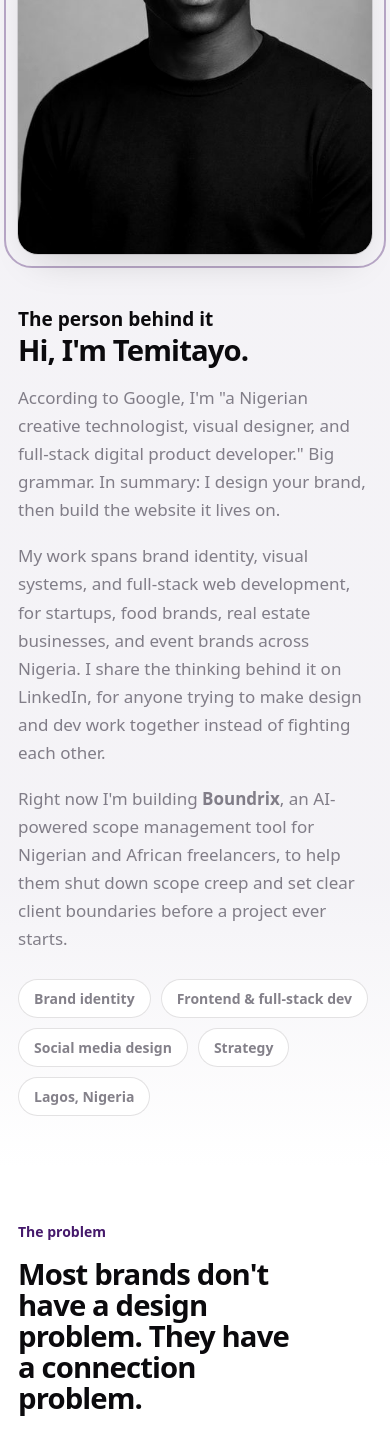
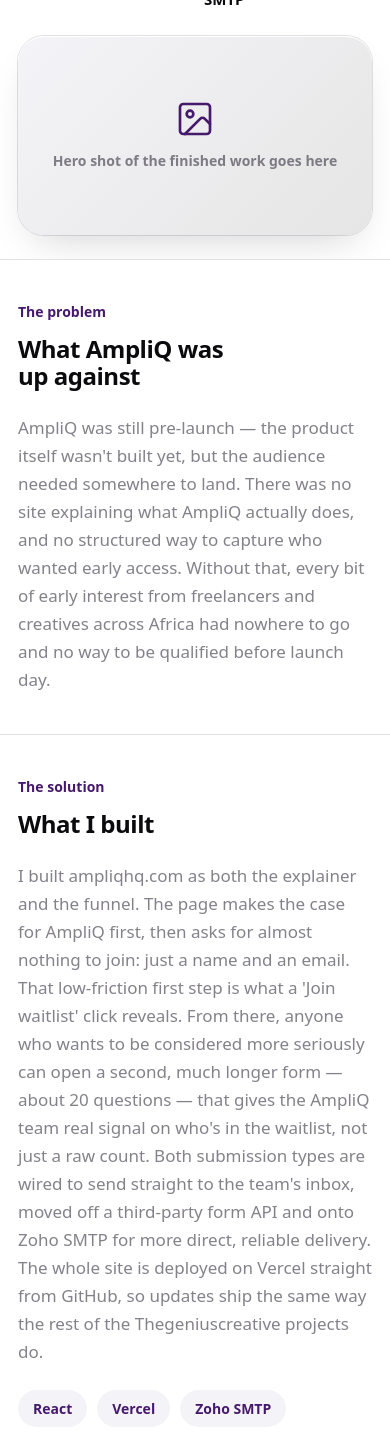
Before and after one commit to Afuwapetemitayo/thegeniuscreative-website, a React (Vite) app: page /solutions/ampliqhq in a window 390 px wide. Before the commit this address led to /. Shown: the part 866-2306 px from the top of the page. Built offline with nearby package versions, Linux system fonts and the light colour scheme; a web font is replaced by a local one.

Commit message:
style: rebrand palette, fix nav/mobile spacing, improve contact form UX and project upload

```diff
--- a/src/components/Solutions.jsx
+++ b/src/components/Solutions.jsx
@@ -49,7 +49,13 @@
 function SolutionCard({ project, Icon }) {
   return (
     <article className="sol">
-      <div className="thumb"><Icon size={34} /></div>
+      <div className="thumb">
+        {project.image ? (
+          <img src={project.image} alt={`${project.name} screenshot`} />
+        ) : (
+          <Icon size={34} />
+        )}
+      </div>
       <div className="sbody">
         <div className="meta">
           <b>{project.name}</b>
--- a/src/data/projects.js
+++ b/src/data/projects.js
@@ -3,32 +3,36 @@
 
 const projects = [
   {
-    slug: 'project-one',
-    name: '[Brand name]',
-    kind: 'Design', // "Design" or "Development"
-    problem: '[One or two lines on the problem]',
-    solution: '[What you built]',
-    result: '[Outcome, number, or client quote]',
-    client: '[Client / brand name]',
-    role: '[e.g. Brand identity & web design]',
-    timeline: '[e.g. 3 weeks]',
-    tools: '[e.g. Photoshop, Figma]',
-    stack: [], // e.g. ['React', 'Supabase'] — leave empty for design-only projects
+    slug: 'ampliqhq',
+    name: 'AmpliQ',
+    kind: 'Development',
+    image: null,
+    problem: 'AmpliQ needed a home before it had a product: somewhere for freelancers and creatives across Africa to actually understand what AmpliQ is, and a fast way to capture a waitlist of the people who wanted in first.',
+    problemLong: "AmpliQ was still pre-launch — the product itself wasn't built yet, but the audience needed somewhere to land. There was no site explaining what AmpliQ actually does, and no structured way to capture who wanted early access. Without that, every bit of early interest from freelancers and creatives across Africa had nowhere to go and no way to be qualified before launch day.",
+    solution: "A landing site at ampliqhq.com that explains AmpliQ, paired with a two-step waitlist form: a quick name-and-email capture up front, then an optional ~20-question form for people who want to go deeper. Submissions route straight to the team's inbox through Zoho SMTP, deployed on Vercel.",
+    solutionLong: "I built ampliqhq.com as both the explainer and the funnel. The page makes the case for AmpliQ first, then asks for almost nothing to join: just a name and an email. That low-friction first step is what a 'Join waitlist' click reveals. From there, anyone who wants to be considered more seriously can open a second, much longer form — about 20 questions — that gives the AmpliQ team real signal on who's in the waitlist, not just a raw count. Both submission types are wired to send straight to the team's inbox, moved off a third-party form API and onto Zoho SMTP for more direct, reliable delivery. The whole site is deployed on Vercel straight from GitHub, so updates ship the same way the rest of the Thegeniuscreative projects do.",
+    result: 'A live, working waitlist at ampliqhq.com, built to grow with the product.',
+    client: 'AmpliQ',
+    role: 'Full-stack web development — landing site & waitlist system',
+    timeline: 'Ongoing',
+    tools: 'React, Vercel, Zoho SMTP',
+    stack: ['React', 'Vercel', 'Zoho SMTP'],
     quote: '',
     quoteAuthor: ''
   },
   {
-    slug: 'project-two',
-    name: '[Brand name]',
+    slug: 'ampliqhq',
+    name: 'Ampliqhq',
     kind: 'Development',
-    problem: '[One or two lines on the problem]',
-    solution: '[What you built]',
-    result: '[Outcome, number, or client quote]',
-    client: '[Client / brand name]',
-    role: '[e.g. Full-stack web development]',
-    timeline: '[e.g. 5 weeks]',
-    tools: '[e.g. React, Node.js, Supabase]',
-    stack: ['React', 'Node.js', 'Supabase'],
+    image: null, // drop a screenshot at /public/images/projects/ampliqhq.jpg and set this to '/images/projects/ampliqhq.jpg'
+    problem: 'AmpliQ needed a waitlist site before it had a product to point to — which meant the site had to earn trust and explain what AmpliQ actually is, not just collect emails.',
+    solution: 'Built and shipped ampliqhq.com: a landing page that explains the platform, paired with a two-step signup — a fast name-and-email capture up front, then a full qualifying form for people who want to share more.',
+    result: 'A live waitlist that converts curious visitors into signups, with every submission — quick or detailed — landing straight in the inbox in real time.',
+    client: 'AmpliQ',
+    role: 'Full-stack web development',
+    timeline: 'Ongoing',
+    tools: 'React, Vite, Zoho SMTP',
+    stack: ['React', 'Vite', 'Zoho SMTP'],
     quote: '',
     quoteAuthor: ''
   },
@@ -36,6 +40,7 @@
     slug: 'project-three',
     name: '[Brand name]',
     kind: 'Design',
+    image: null,
     problem: '[One or two lines on the problem]',
     solution: '[What you built]',
     result: '[Outcome, number, or client quote]',
@@ -51,6 +56,7 @@
     slug: 'project-four',
     name: '[Brand name]',
     kind: 'Development',
+    image: null,
     problem: '[One or two lines on the problem]',
     solution: '[What you built]',
     result: '[Outcome, number, or client quote]',
--- a/src/index.css
+++ b/src/index.css
@@ -156,6 +156,7 @@
 .sol:hover{transform:translateY(-6px)}
 .sol.hide{display:none}
 .thumb{aspect-ratio:16/9;background:linear-gradient(135deg,var(--soft),hsl(0 0% 90%));display:grid;place-items:center;color:var(--accent)}
+.thumb img{width:100%;height:100%;object-fit:cover;object-position:top center;display:block}
 .thumb svg{width:34px;height:34px}
 .sbody{padding:24px 26px 26px}
 .meta{display:flex;justify-content:space-between;align-items:center;gap:12px}
@@ -324,6 +325,7 @@
 #story .smeta dt{font-size:13px;font-weight:600;color:var(--accent);margin:0 0 6px}
 #story .smeta dd{margin:0;font-weight:600;font-size:15px}
 #story .sshot{margin-top:clamp(24px,4vw,44px);border-radius:26px;overflow:hidden;box-shadow:var(--shadow),0 0 0 1px var(--line);aspect-ratio:16/9;background:linear-gradient(135deg,var(--soft),hsl(0 0% 90%));display:flex;flex-direction:column;align-items:center;justify-content:center;color:var(--accent);gap:10px}
+#story .sshot-img{display:block;width:100%;margin-top:clamp(24px,4vw,44px);border-radius:26px;overflow:hidden;box-shadow:var(--shadow),0 0 0 1px var(--line);aspect-ratio:16/9;object-fit:cover;object-position:top center}
 #story .sshot span{font-size:14px;font-weight:600;color:var(--muted)}
 #story .sblk{padding:clamp(40px,6vw,72px) 0;border-top:1px solid var(--line)}
 #story .sgrid{display:grid;grid-template-columns:.8fr 1.2fr;gap:clamp(24px,5vw,64px)}
--- a/src/pages/CaseStudy.jsx
+++ b/src/pages/CaseStudy.jsx
@@ -38,17 +38,21 @@
           </dl>
         </div>
         <div className="wrap">
-          <div className="sshot">
-            <ImageIcon size={40} />
-            <span>Hero shot of the finished work goes here</span>
-          </div>
+          {project.image ? (
+            <img className="sshot-img" src={project.image} alt={`${project.name} — full view`} />
+          ) : (
+            <div className="sshot">
+              <ImageIcon size={40} />
+              <span>Hero shot of the finished work goes here</span>
+            </div>
+          )}
         </div>
       </section>
 
       <section className="sblk">
         <div className="wrap sgrid">
           <div><p className="slabel">The problem</p><h2>What {project.name} was up against</h2></div>
-          <div className="scopy"><p>{project.problem}</p></div>
+          <div className="scopy"><p>{project.problemLong || project.problem}</p></div>
         </div>
       </section>
 
@@ -56,7 +60,7 @@
         <div className="wrap sgrid">
           <div><p className="slabel">The solution</p><h2>What I built</h2></div>
           <div className="scopy">
-            <p>{project.solution}</p>
+            <p>{project.solutionLong || project.solution}</p>
             {project.stack.length > 0 && (
               <div className="sstack">
                 {project.stack.map((t) => <span key={t}>{t}</span>)}
```
Also changed, not shown: vercel.json (added).
